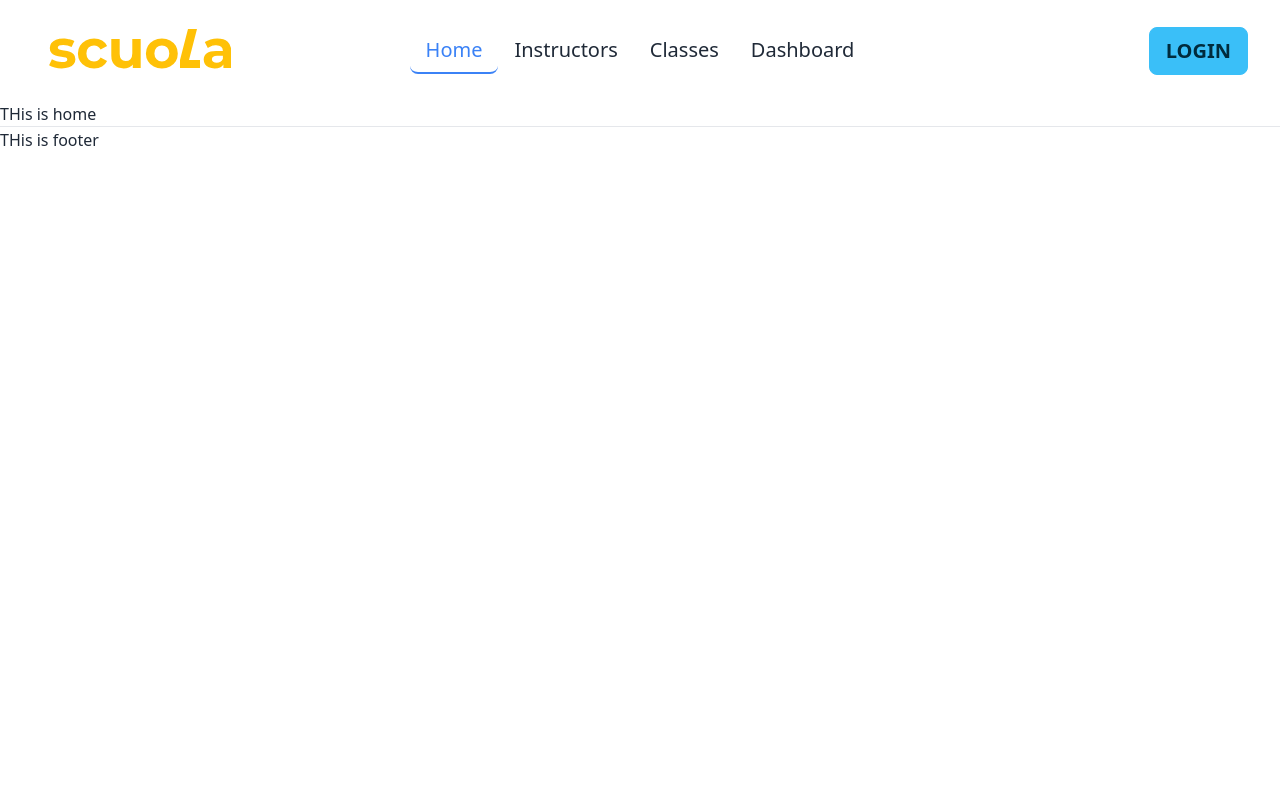
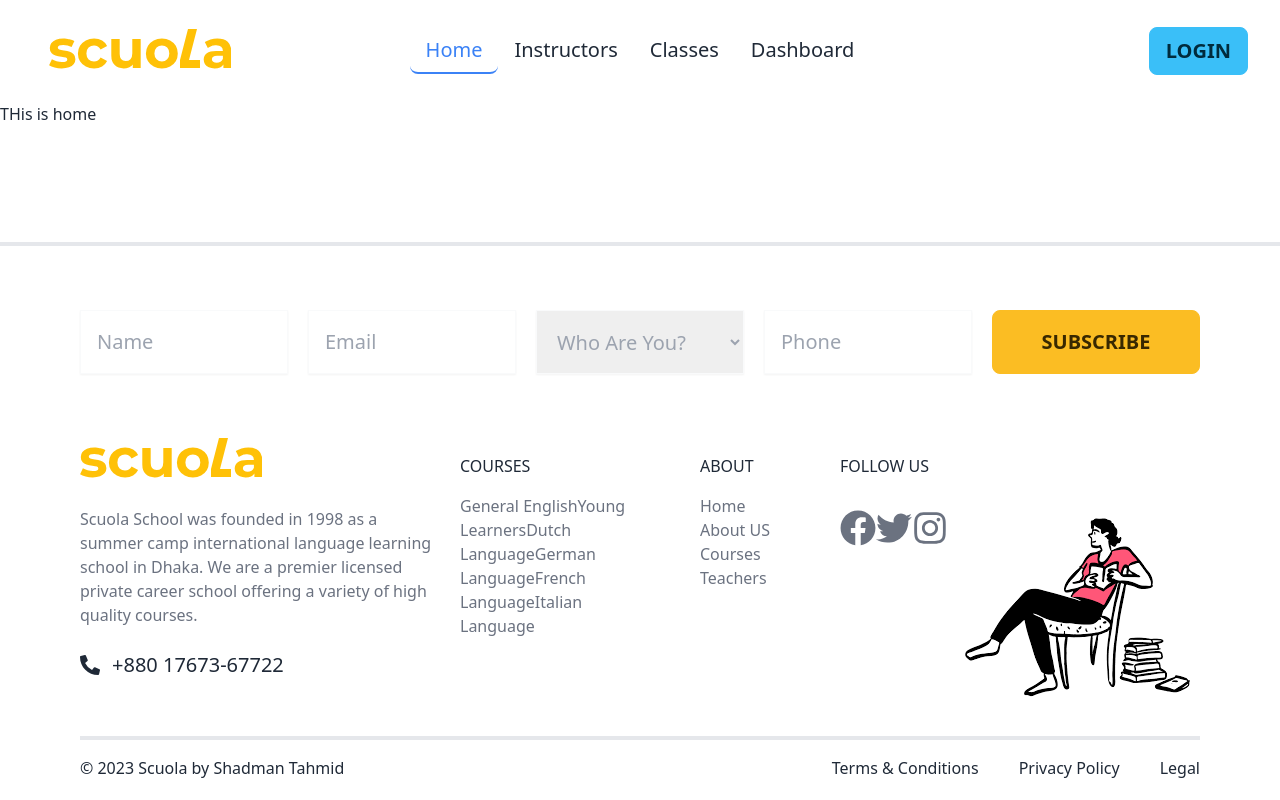
Before and after one commit to Ornob121/scoula-client-side, a React (Vite) app: page / in a window 1280 px wide. Built offline with nearby package versions, Linux system fonts and the light colour scheme.

Commit message:
footer done

```diff
--- a/package.json
+++ b/package.json
@@ -14,6 +14,7 @@
     "match-sorter": "^6.3.1",
     "react": "^18.2.0",
     "react-dom": "^18.2.0",
+    "react-icons": "^4.9.0",
     "react-router-dom": "^6.12.0",
     "sort-by": "^1.2.0"
   },
--- a/src/Layout/Main.jsx
+++ b/src/Layout/Main.jsx
@@ -6,7 +6,9 @@ const Main = () => {
   return (
     <div>
       <NavBar />
-      <Outlet />
+      <div className="min-h-[calc(100vh-700px)]">
+        <Outlet />
+      </div>
       <Footer />
     </div>
   );
--- a/src/Pages/Shared/Footer/Footer.jsx
+++ b/src/Pages/Shared/Footer/Footer.jsx
@@ -1,8 +1,108 @@
+import logo from "../../../assets/images/logo.svg";
+import footerImage from "../../../assets/images/footer/footerImg.png";
+import { FaFacebook, FaInstagram, FaPhoneAlt, FaTwitter } from "react-icons/fa";
+import { Link } from "react-router-dom";
+
 const Footer = () => {
   return (
-    <footer>
-      <hr className="h-[2px] text-gray-200" />
-      <h2>THis is footer</h2>
+    <footer className="relative bottom-0 mb-4">
+      <hr className="border-2 my-10 text-gray-200" />
+      <form>
+        <div className="grid grid-cols-5 gap-5 px-20 my-16">
+          <input
+            className="outline-2 outline-yellow-400 py-3 md:text-xl border border-gray-50 px-4 shadow-sm"
+            type="text"
+            placeholder="Name"
+            id=""
+          />
+          <input
+            className="outline-2 outline-yellow-400 py-3 md:text-xl border border-gray-50 px-4 shadow-sm"
+            type="email"
+            placeholder="Email"
+            id=""
+          />
+          <select
+            className="outline-2 w-full outline-yellow-400 py-3 md:text-xl border border-gray-50 text-gray-400 px-4 shadow-sm"
+            name=""
+            id=""
+            defaultValue="Who Are You?"
+          >
+            <option value="Who Are You?">Who Are You?</option>
+            <option value="Student">Student</option>
+            <option value="Teacher">Teacher</option>
+            <option value="Parent">Parent</option>
+          </select>
+          <input
+            className="outline-2 outline-yellow-400 py-3 md:text-xl border border-gray-50 px-4 shadow-sm"
+            type="text"
+            placeholder="Phone"
+            id=""
+          />
+          <button className="btn btn-warning md:text-xl h-16 w-full">
+            Subscribe
+          </button>
+        </div>
+      </form>
+      <section className="px-20">
+        <div className=" grid grid-cols-6 my-4 gap-5">
+          <div className="col-span-2">
+            <img src={logo} alt="" />
+            <p className="py-6 text-gray-500">
+              Scuola School was founded in 1998 as a summer camp international
+              language learning school in Dhaka. We are a premier licensed
+              private career school offering a variety of high quality courses.
+            </p>
+            <p className="flex items-center gap-3 text-xl">
+              <FaPhoneAlt /> +880 17673-67722
+            </p>
+          </div>
+          <div className=" my-4">
+            <h5 className="uppercase font-medium mb-4">Courses</h5>
+            <Link className="text-gray-500">General English</Link>
+            <Link className="text-gray-500">Young Learners</Link>
+            <Link className="text-gray-500">Dutch Language</Link>
+            <Link className="text-gray-500">German Language</Link>
+            <Link className="text-gray-500">French Language</Link>
+            <Link className="text-gray-500">Italian Language</Link>
+          </div>
+          <div className="mx-auto">
+            <h5 className="uppercase font-medium my-4">About</h5>
+            <Link className="text-gray-500">Home</Link>
+            <br />
+            <Link className="text-gray-500">About US</Link>
+            <br />
+            <Link className="text-gray-500">Courses</Link>
+            <br />
+            <Link className="text-gray-500">Teachers</Link>
+          </div>
+          <div className="col-span-2 my-4">
+            <h5 className="uppercase font-medium pb-8 ">Follow US</h5>
+            <div className="flex">
+              <div className="flex text-4xl">
+                <Link className="text-gray-500">
+                  <FaFacebook />
+                </Link>
+                <Link className="text-gray-500">
+                  <FaTwitter />
+                </Link>
+                <Link className="text-gray-500">
+                  <FaInstagram />
+                </Link>
+              </div>
+              <img src={footerImage} alt="" />
+            </div>
+          </div>
+        </div>
+        <hr className="border-2 my-4 text-gray-200" />
+        <div className="flex justify-between">
+          <p>© 2023 Scuola by Shadman Tahmid</p>
+          <div className="flex gap-10">
+            <Link>Terms & Conditions</Link>
+            <Link>Privacy Policy</Link>
+            <Link>Legal</Link>
+          </div>
+        </div>
+      </section>
     </footer>
   );
 };
--- a/src/Pages/Shared/NavBar/NavBar.jsx
+++ b/src/Pages/Shared/NavBar/NavBar.jsx
@@ -62,7 +62,7 @@ const NavBar = () => {
     </>
   );
   return (
-    <div className="navbar sticky top-0 px-8 bg-white py-5 items-center">
+    <div className="navbar md:px-8 bg-white py-5 items-center">
       <div className="navbar-start  ">
         <div className="dropdown">
           <label tabIndex={0} className="btn btn-ghost lg:hidden">
@@ -88,8 +88,8 @@ const NavBar = () => {
             {navItem}
           </ul>
         </div>
-        <Link className="btn btn-ghost normal-case text-xl">
-          <img src={logo} alt="" />
+        <Link className="btn btn-ghost normal-case md:ml-0 ml-10 text-xl">
+          <img src={logo} className="md:w-auto w-28" alt="" />
         </Link>
       </div>
       <div className="navbar-center hidden lg:flex">
```
Also changed, not shown: 2 other files (tests, documents, lock files or other folders).
